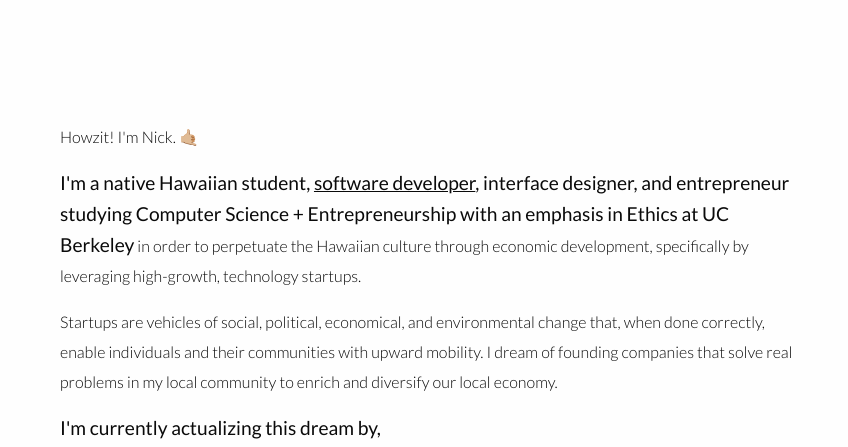
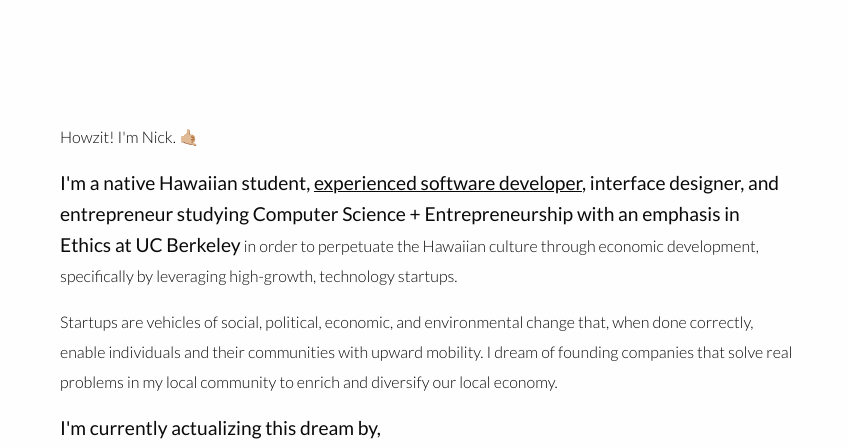
Before and after one commit to nickwong-io/nickwong.io, a plain HTML site: page index.html in a window 1280 px wide. Shown: the top 447 px of the page, 0-848 px from the left. Drawn offline with Linux system fonts and the light colour scheme; grey boxes are pictures that could not be loaded.

Commit message:
Update 2022-01-18T19:44:30.714Z

```diff
--- a/index.html
+++ b/index.html
@@ -48,9 +48,9 @@
               <span id="reg">Howzit! I'm Nick. 🤙🏼</span>
             </p>
 
-            <p><span class="current-positions-title">I'm a native Hawaiian student, <a data-toggle="skills-dropdown" class="dropdown-link">software developer</a>, interface designer, and entrepreneur studying Computer Science + Entrepreneurship with an emphasis in Ethics at UC Berkeley</span> in order to perpetuate the Hawaiian culture through economic development, specifically by leveraging high-growth, technology startups.</p>
+            <p><span class="current-positions-title">I'm a native Hawaiian student, <a data-toggle="skills-dropdown" class="dropdown-link">experienced software developer</a>, interface designer, and entrepreneur studying Computer Science + Entrepreneurship with an emphasis in Ethics at UC Berkeley</span> in order to perpetuate the Hawaiian culture through economic development, specifically by leveraging high-growth, technology startups.</p>
 
-            <p>Startups are vehicles of social, political, economical, and environmental change that, when done correctly, enable individuals and their communities with upward mobility. I dream of founding companies that solve real problems in my local community to enrich and diversify our local economy.</p>
+            <p>Startups are vehicles of social, political, economic, and environmental change that, when done correctly, enable individuals and their communities with upward mobility. I dream of founding companies that solve real problems in my local community to enrich and diversify our local economy.</p>
 
             <p class="current-positions-title">I'm currently actualizing this dream by,</p>
 
```
